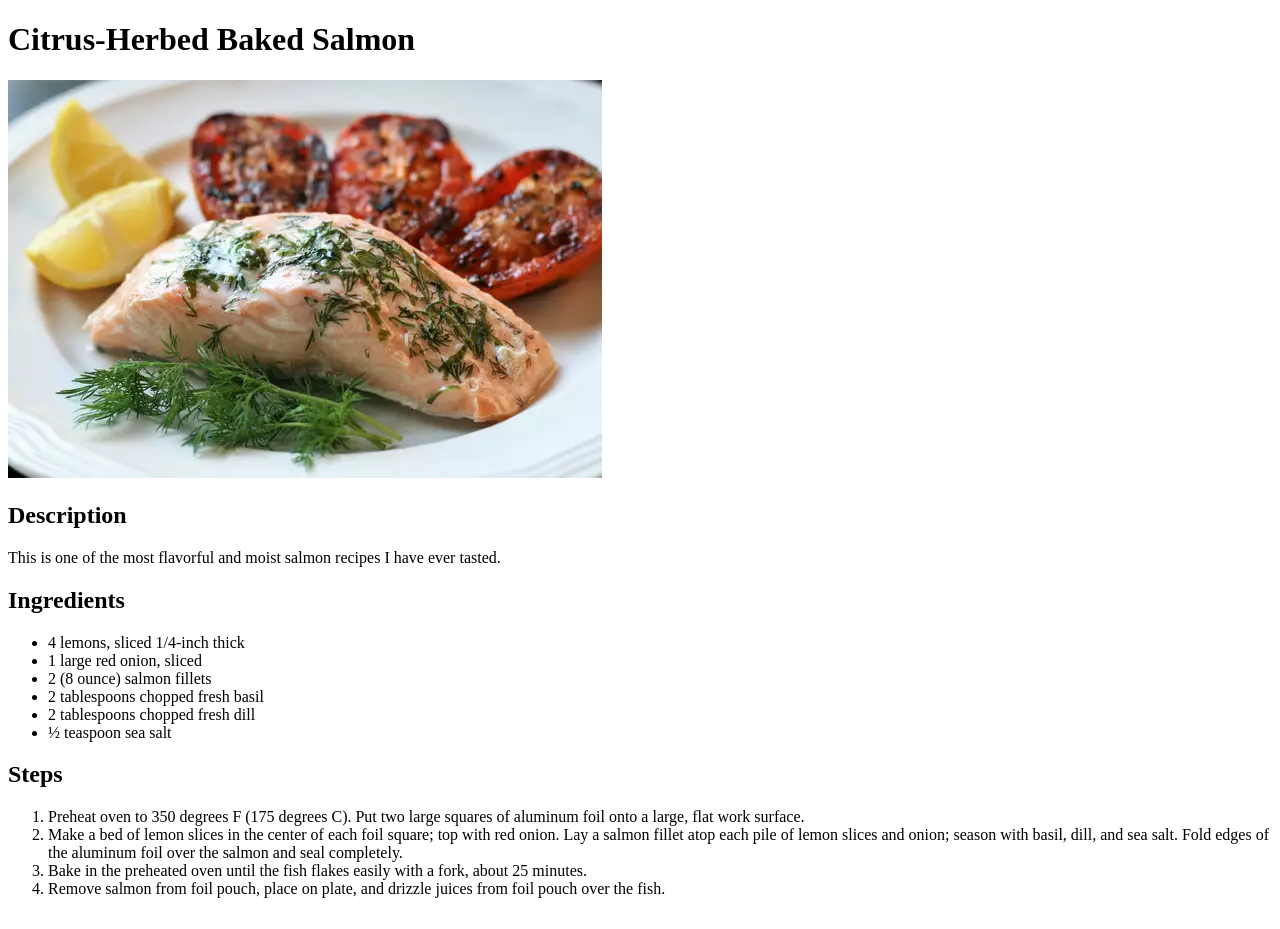
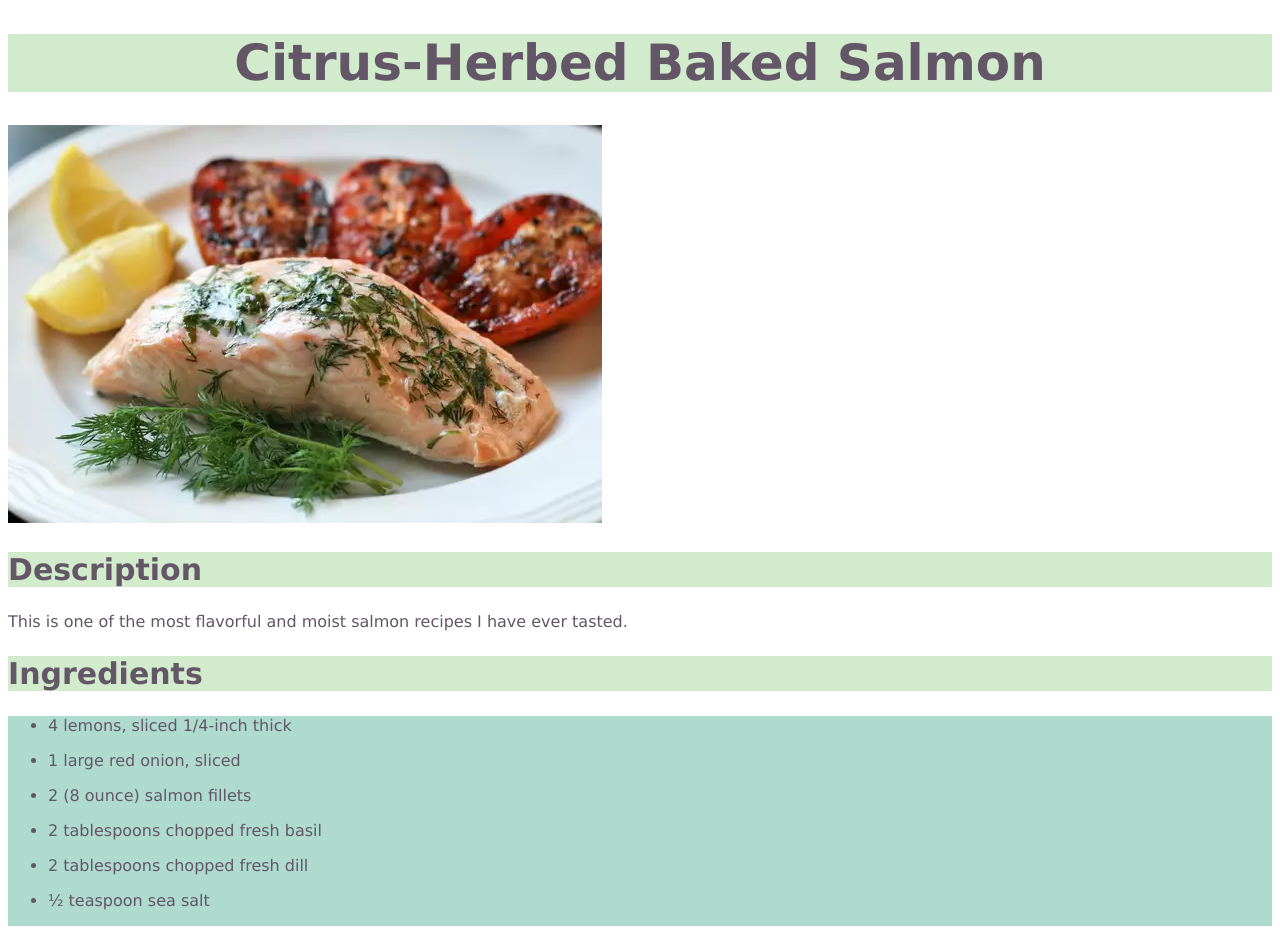
Before and after one commit to promethian0/odin-recipes, a plain HTML site: page recipes/citrus-herbed-baked-salmon.html in a window 1280 px wide. Shown: the top 929 px of the page. Drawn offline with Linux system fonts and the light colour scheme.

Commit message:
added some simple css styling

```diff
--- a/recipes/citrus-herbed-baked-salmon.html
+++ b/recipes/citrus-herbed-baked-salmon.html
@@ -3,16 +3,17 @@
 <head>
     <meta charset="UTF-8">
     <title>Citrus-Herbed Baked Salmon</title>
+    <link rel="stylesheet" href="../style.css">
 </head>
 <body>
-    <h1>Citrus-Herbed Baked Salmon</h1>
+    <h1 class="heading">Citrus-Herbed Baked Salmon</h1>
     <img src="../img/baked-salmon.webp" alt="baked salmon on a plate with roasted tomatoes and lemon">
 
-    <h2>Description</h2>
+    <h2 class="sub-heading">Description</h2>
     <p>This is one of the most flavorful and moist salmon recipes I have ever tasted.</p>
 
-    <h2>Ingredients</h2>
-    <ul>
+    <h2 class="sub-heading">Ingredients</h2>
+    <ul class="list">
         <li>4 lemons, sliced 1/4-inch thick</li>
         <li>1 large red onion, sliced</li>
         <li>2 (8 ounce) salmon fillets</li>
@@ -21,7 +22,7 @@
         <li>½ teaspoon sea salt</li>
     </ul>
 
-    <h2>Steps</h2>
+    <h2 class="sub-heading">Steps</h2>
     <ol>
         <li>Preheat oven to 350 degrees F (175 degrees C).
             Put two large squares of aluminum foil onto a large,
--- /dev/null
+++ b/style.css
@@ -0,0 +1,31 @@
+* {
+    font-family: Verdana, Geneva, Tahoma, sans-serif;
+    color: #635666;
+}
+
+.heading {
+    font-weight: bold;
+    text-align: center;
+    background-color: #D3EBCD;
+    color: #635666;
+    font-size: 50px;
+}
+
+.sub-heading {
+    font-weight: bold;
+    background-color: #D3EBCD;
+    color: #635666;
+    font-size: 30px;
+}
+
+.list {
+    background-color: #AEDBCE;
+}
+
+li a {
+    color: #635666;
+}
+
+li {
+    height: 35px;
+}
```
Also changed, not shown: index.html (+6 -5 lines), recipes/two-ingredient-dough-soft-pretzels.html (+2 -1 lines), recipes/watermelon-lemonade.html (+2 -1 lines), colorpallet.txt (added).
